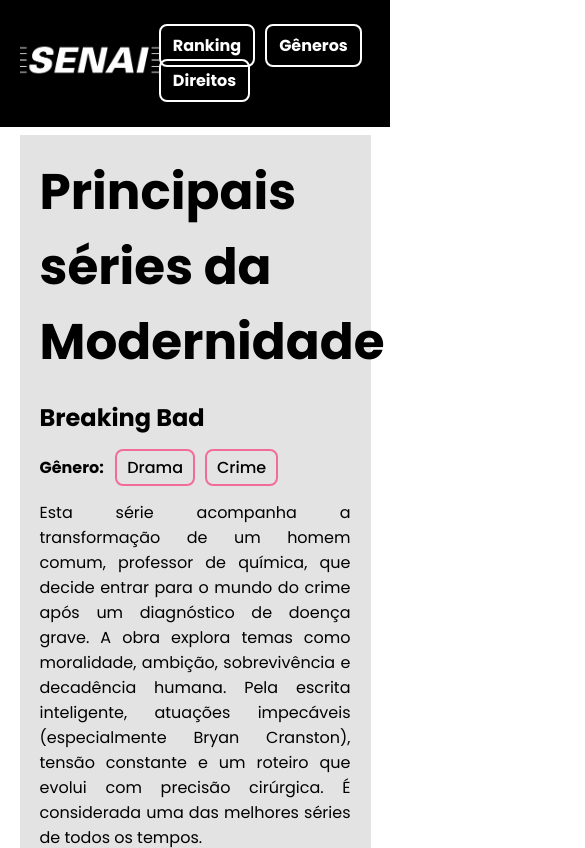
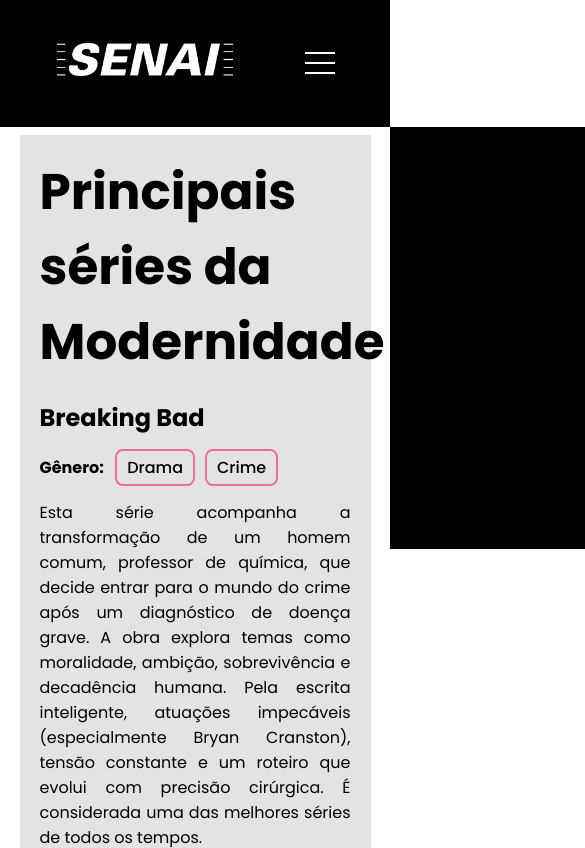
Before and after one commit to inocenciooo/series-senai, a plain HTML site: page index.html in a window 390 px wide. Shown: the top 848 px of the page, 585 px wide, since content can reach past the window. Drawn offline with Linux system fonts and the light colour scheme.

Commit message:
criacao-botao-hamburguer

```diff
--- a/index.html
+++ b/index.html
@@ -13,11 +13,14 @@
 
 <body>
     <header id="home">
-        <div class="logo">
-            <img src="./src/images/senai-logo.png">
-        </div>
         <nav>
-            <ul>
+            <a class="logo">
+                <img src="./src/images/senai-logo.png">
+            </a>
+            <div class="mobile-menu">
+                <div></div>
+            </div>
+            <ul class="nav-list">
                 <li><a href="./paginas/ranking.html">Ranking</a></li>
                 <li><a href="./paginas/generos.html">Gêneros</a></li>
                 <li><a href="#rodape">Direitos</a></li>
@@ -240,6 +243,8 @@
         <p>Desenvolvido por Vinícius Inocêncio.</p>
         <p>Todos os direitos reservados, outros não, não sei como funciona.</p>
     </footer>
+
+    <script src="./src/js/home-navbar.js"></script>
 </body>
 
 </html>
--- a/src/css/home.css
+++ b/src/css/home.css
@@ -1,4 +1,4 @@
-@import url('https://fonts.googleapis.com/css2?family=Poppins:ital,wght@0,100;0,200;0,300;0,400;0,500;0,600;0,700;0,800;0,900;1,100;1,200;1,300;1,400;1,500;1,600;1,700;1,800;1,900&display=swap');
+@import url("https://fonts.googleapis.com/css2?family=Poppins:ital,wght@0,100;0,200;0,300;0,400;0,500;0,600;0,700;0,800;0,900;1,100;1,200;1,300;1,400;1,500;1,600;1,700;1,800;1,900&display=swap");
 
 * {
   margin: 0;
@@ -35,8 +35,8 @@ html {
 body {
   display: grid;
   grid-template-rows: 15vh 1fr 15vh;
+  overflow-x: hidden;
 }
-
 
 header,
 footer {
@@ -54,14 +54,15 @@ footer {
   padding: 2rem;
 }
 
-
-header {
+nav {
+  height: 100%;
   color: white;
   display: flex;
-    justify-content: space-evenly;
+  justify-content: space-around;
   align-items: center;
   font-size: 1.6rem;
   padding: 0 2rem;
+  position: relative;
 }
 
 header nav ul {
@@ -73,7 +74,7 @@ header nav ul {
 
 ul li a {
   border: 2px solid white;
-    padding: .8rem 1.2rem;
+  padding: 0.8rem 1.2rem;
   border-radius: 8px;
   transition: 0.3s ease;
   cursor: pointer;
@@ -81,7 +82,7 @@ ul li a {
 
 ul li a:hover {
   border: 2px solid white;
-    padding: .8rem 1.2rem;
+  padding: 0.8rem 1.2rem;
   border-radius: 8px;
   color: black;
   background-color: white;
@@ -108,7 +109,7 @@ ul li a:hover {
 
 a {
   color: white;
-    padding: .8rem 1.2rem;
+  padding: 0.8rem 1.2rem;
 }
 
 .logo {
@@ -128,7 +129,8 @@ a {
   margin: 1rem 0;
 }
 
-.genero a, .genero a:hover{
+.genero a,
+.genero a:hover {
   padding: 0;
   margin: 0;
   background-color: inherit;
@@ -136,14 +138,14 @@ a {
   color: inherit;
 }
 
-.genero>p {
+.genero > p {
   font-weight: bold;
 }
 
 .genero p span {
   font-weight: 500;
-    margin: 0 .2rem;
-    padding: .5rem 1rem;
+  margin: 0 0.2rem;
+  padding: 0.5rem 1rem;
   background-color: inherit;
   border-radius: 8px;
   border: 2px solid rgba(255, 0, 85, 0.521);
@@ -152,7 +154,7 @@ a {
 }
 
 .genero p span:nth-child(1) {
-    margin-left: .8rem;
+  margin-left: 0.8rem;
 }
 
 .genero p span:hover {
@@ -168,7 +170,7 @@ a {
 }
 
 .image a img {
-    box-shadow: 0px 0px 8px .5px black;
+  box-shadow: 0px 0px 8px 0.5px black;
   border-radius: 18px;
   margin: 1rem 0;
 }
@@ -197,7 +199,6 @@ a {
   box-shadow: none;
 }
 
-
 .image a,
 .image a:hover {
   padding: 0;
@@ -205,8 +206,7 @@ a {
   background-color: inherit;
 }
 
-
-@media (max-width:1000px) {
+@media (max-width: 1000px) {
   .hero {
     width: 90vw;
   }
@@ -215,3 +215,66 @@ a {
     width: 20rem;
   }
 }
+
+.mobile-menu {
+  cursor: pointer;
+  display: none;
+}
+.mobile-menu div {
+  background-color: white;
+  width: 30px;
+  height: 2px;
+  margin: 10px;
+  position: relative;
+}
+
+.mobile-menu div:before,
+.mobile-menu div:after {
+  content: "";
+  background-color: white;
+  width: 30px;
+  height: 2px;
+  position: absolute;
+}
+
+.mobile-menu div:before {
+  top: -10px;
+}
+
+.mobile-menu div:after {
+  top: 10px;
+}
+
+@media (max-width: 1000px) {
+  .mobile-menu {
+    display: block;
+  }
+
+  .nav-list {
+    position: absolute;
+    right: 0;
+    top: 15vh;
+    width: 50vw;
+    height: 50vh;
+    background-color: black;
+    color: white;
+    display: flex;
+    flex-direction: column;
+    align-items: center;
+    justify-content: space-around;
+    z-index: 1;
+    transform: translateX(100%);
+    transition: 0.2s ease-in;
+  }
+
+  .nav-list li {
+    opacity: 0;
+  }
+
+  .nav-list.active {
+    transform: translateX(0);
+  }
+  .nav-list.active li {
+    opacity: 1;
+  }
+}
--- /dev/null
+++ b/src/js/home-navbar.js
@@ -0,0 +1,9 @@
+const mobileMenu = document.querySelector(".mobile-menu");
+const navList = document.querySelector(".nav-list");
+
+mobileMenu.addEventListener("click", ativarMenu);
+
+
+function ativarMenu(){
+    navList.classList.toggle("active")
+}
```
Lines whose indentation alone changed are shown as unchanged.
